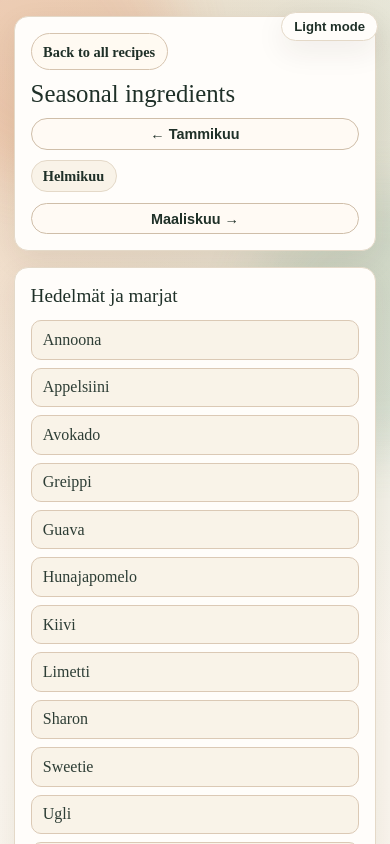
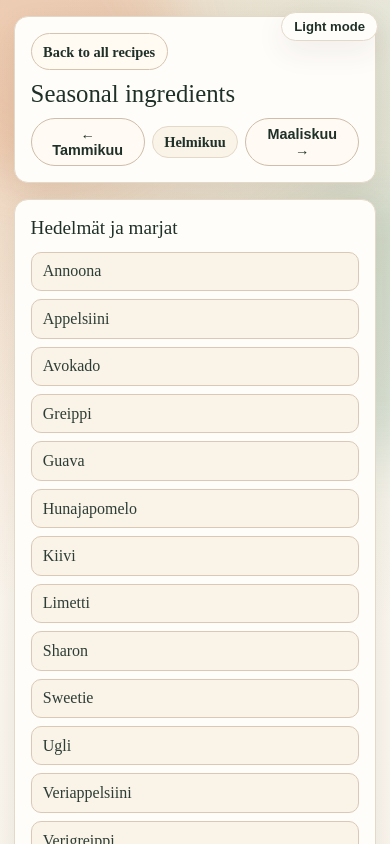
Before and after one commit to vililahtevanoja/recipes, a SvelteKit app: page /seasonal in a window 390 px wide. Shown: the top 844 px of the page. Built offline with nearby package versions, Linux system fonts and the light colour scheme.

Commit message:
mobile ingredient view: months on same line

```diff
--- a/src/app.css
+++ b/src/app.css
@@ -695,11 +695,12 @@ a {
   }
 
   .seasonal-nav {
-    grid-template-columns: 1fr;
+    grid-template-columns: minmax(0, 1fr) auto minmax(0, 1fr);
+    gap: 0.45rem;
   }
 
   .seasonal-current-month {
-    justify-self: start;
+    justify-self: center;
   }
 
   .seasonal-month-link {
```
